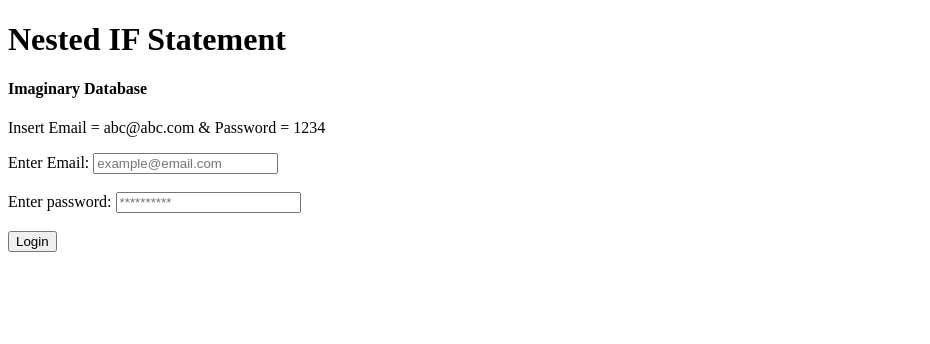
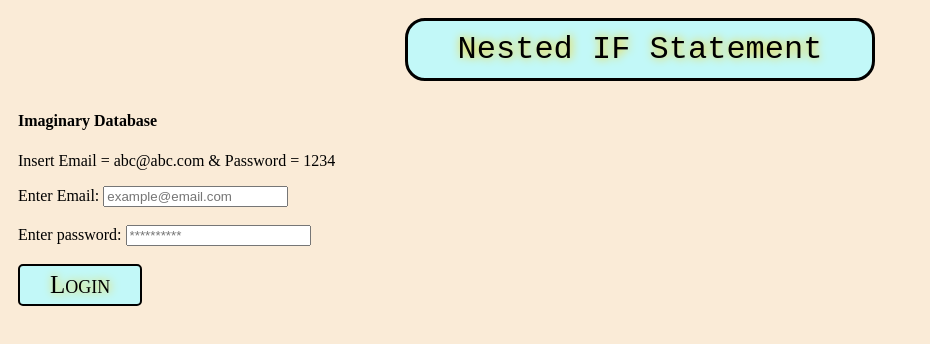
Before and after one commit to TalhaMamda/Nested-IF-Statement, a plain HTML site: page index.html in a window 1280 px wide. Shown: the whole page, without its empty margins (0-930 px from the left). Drawn offline with Linux system fonts and the light colour scheme.

Commit message:
third commit

```diff
--- a/index.html
+++ b/index.html
@@ -6,13 +6,16 @@
     <meta http-equiv="X-UA-Compatible" content="IE=edge">
     <meta name="viewport" content="width=device-width, initial-scale=1.0">
     <title>Nested IF Statement</title>
+    <link rel="stylesheet" href="./style.css" type="text/css">
 </head>
 
 <body>
-    <h1>Nested IF Statement</h1>
-    <h4>Imaginary Database</h4>
-    <p>Insert Email = abc@abc.com & Password = 1234 </p>
-    <form onsubmit="conditionCheck(); return false">
+    <div class="h1">
+        <h1>Nested IF Statement</h1>
+    </div>
+    <h4 class="body">Imaginary Database</h4>
+    <p class="body">Insert Email = abc@abc.com & Password = 1234 </p>
+    <form class="body" onsubmit="conditionCheck(); return false">
         <label for="email">Enter Email:</label>
         <input type="email" id="email" placeholder="example@email.com">
         <br>
--- /dev/null
+++ b/style.css
@@ -0,0 +1,40 @@
+body {
+    background-color: antiquewhite;
+}
+
+.h1 {
+    display: flex;
+    justify-content: center;
+}
+
+h1 {
+    /* display: flex;
+    justify-content: center; */
+    background-color: rgb(194, 248, 248);
+    border: 3px solid black;
+    border-radius: 20px;
+    width: max-content;
+    height: max-content;
+    align-content: center;
+    margin: 10px;
+    padding: 10px 50px;
+    font-weight: 100;
+    font-style: normal;
+    font-family: 'Courier New', Courier, monospace;
+    text-shadow: #FC0 1px 0 10px;
+
+}
+.body{
+    margin-left: 10px;
+}
+
+button {
+    padding: 5px 30px;
+    font-family: 'Times New Roman', Times, serif;
+    font-size: 25px;
+    font-variant: small-caps;
+    text-shadow: #FC0 1px 0 10px;
+    background-color: rgb(194, 248, 248);
+    border: 2px solid black;
+    border-radius: 5px;
+}
```
